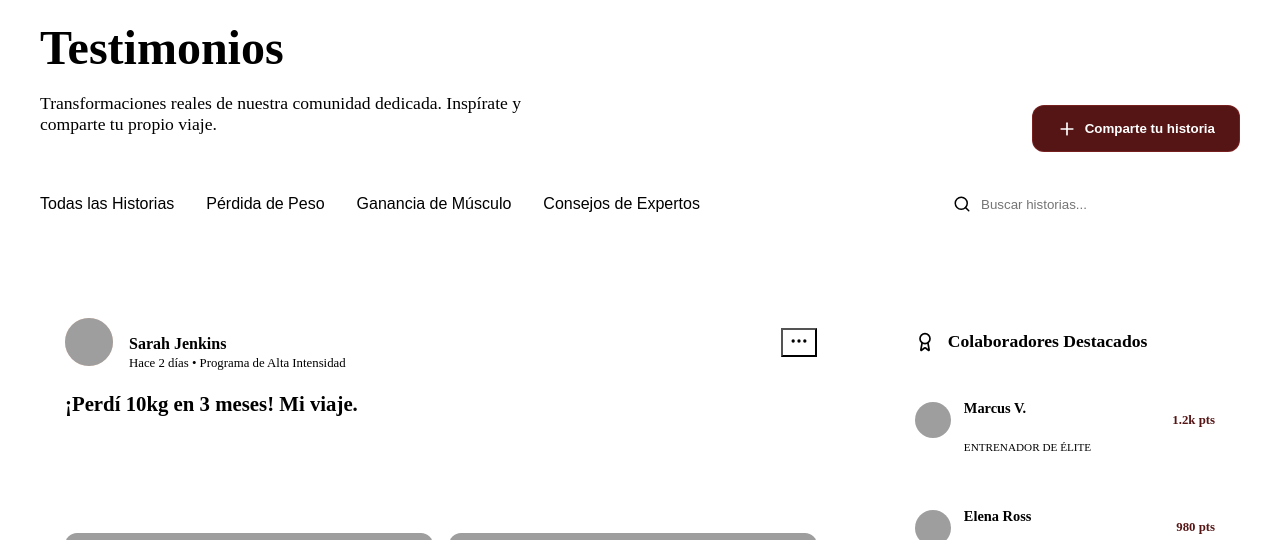
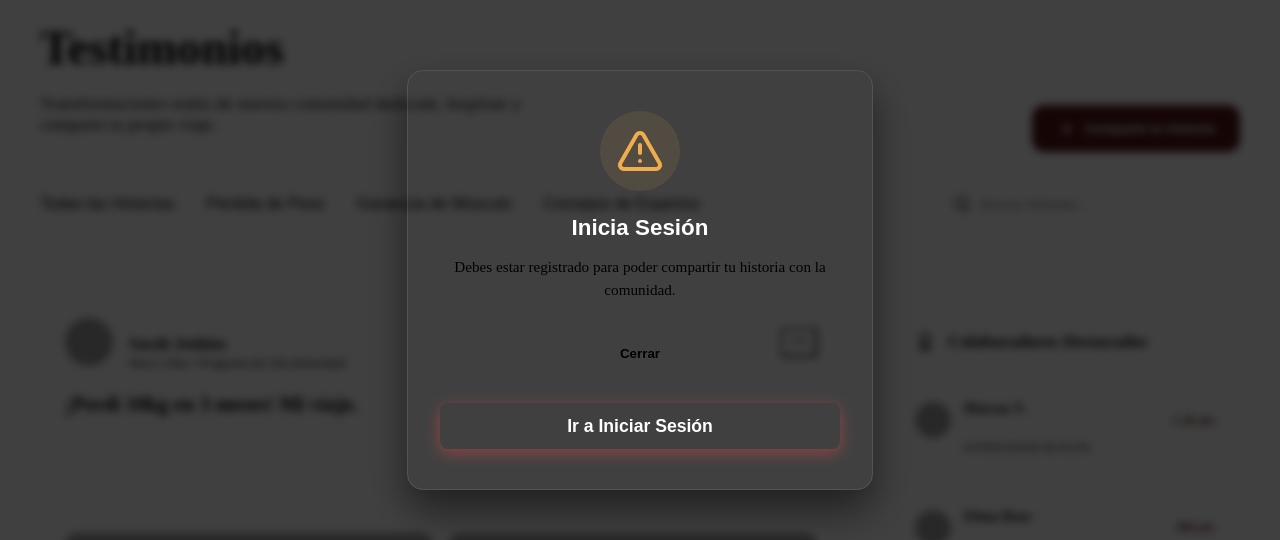
Before and after one commit to ransesalfwdcostarica-hue/Proyecto-final-Frontend, a React (Vite) app: page /comunidad in a window 1280 px wide. Both pictures are taken after a click on the button "Comparte tu historia". Shown: the part 120-660 px from the top of the page. Built offline with nearby package versions, Linux system fonts and the light colour scheme; data requests are answered from the project's data file; grey boxes are pictures that could not be loaded; the HTML template or start-up script is replaced by a standard one.

Commit message:
alertas usuario

```diff
--- a/db.json
+++ b/db.json
@@ -33,19 +33,27 @@
       "rol": "client"
     },
     {
-      "id": "452f",
-      "email": "test_agent@test.com",
-      "password": "12345",
-      "nombre": "Test Agent",
-      "edad": "30",
-      "rol": "client"
-    },
-    {
       "id": "bcca",
       "email": "jaj@jajaj.com",
       "password": "jajaja",
       "nombre": "Jaja",
       "edad": "74",
+      "rol": "client"
+    },
+    {
+      "id": "d3de",
+      "email": "papa@papa.papa",
+      "password": "papa",
+      "nombre": "papa",
+      "edad": "43",
+      "rol": "client"
+    },
+    {
+      "id": "ca14",
+      "email": "pizza@gmail.com",
+      "password": "pizza",
+      "nombre": "jajaja",
+      "edad": "26",
       "rol": "client"
     }
   ],
@@ -137,5 +145,6 @@
       "points": "850 pts",
       "avatar": "https://i.pravatar.cc/150?u=tyler"
     }
-  ]
+  ],
+  "routines": []
 }
--- a/src/Pages/Testimonios.jsx
+++ b/src/Pages/Testimonios.jsx
@@ -23,11 +23,12 @@ const Testimonios = () => {
     // Delete Modal state
     const [isDeleteModalOpen, setIsDeleteModalOpen] = useState(false);
     const [storyIdToDelete, setStoryIdToDelete] = useState(null);
+    const [isLoginAlertOpen, setIsLoginAlertOpen] = useState(false);
 
     const handleOpenModal = () => {
         const storedUser = localStorage.getItem('user');
         if (!storedUser) {
-            alert('Debes iniciar sesión para compartir tu historia.');
+            setIsLoginAlertOpen(true);
             return;
         }
         setIsModalOpen(true);
@@ -53,7 +54,7 @@ const Testimonios = () => {
         e.preventDefault();
         const storedUserJSON = localStorage.getItem('user');
         if (!storedUserJSON) {
-            alert('Sesión expirada. Por favor, inicia sesión nuevamente.');
+            setIsLoginAlertOpen(true);
             return;
         }
 
@@ -441,6 +442,22 @@ const Testimonios = () => {
                     </div>
                 </div>
             )}
+            {/* Modal de alerta de inicio de sesión */}
+            {isLoginAlertOpen && (
+                <div className="modal-overlay">
+                    <div className="modal-content confirm-modal animate-fade-in">
+                        <div className="confirm-icon-container login-alert-icon">
+                            <AlertTriangle size={48} color="#f0ad4e" />
+                        </div>
+                        <h3>Inicia Sesión</h3>
+                        <p>Debes estar registrado para poder compartir tu historia con la comunidad.</p>
+                        <div className="modal-actions full-width">
+                            <button className="btn-cancel" onClick={() => setIsLoginAlertOpen(false)}>Cerrar</button>
+                            <button className="btn-submit" onClick={() => window.location.href = '/login'}>Ir a Iniciar Sesión</button>
+                        </div>
+                    </div>
+                </div>
+            )}
         </div>
     );
 };
--- a/src/Styles/SuccessStories.css
+++ b/src/Styles/SuccessStories.css
@@ -716,3 +716,7 @@
         padding-bottom: 0.5rem;
     }
 }
+
+.login-alert-icon {
+    background-color: rgba(240, 173, 78, 0.1);
+}
```
